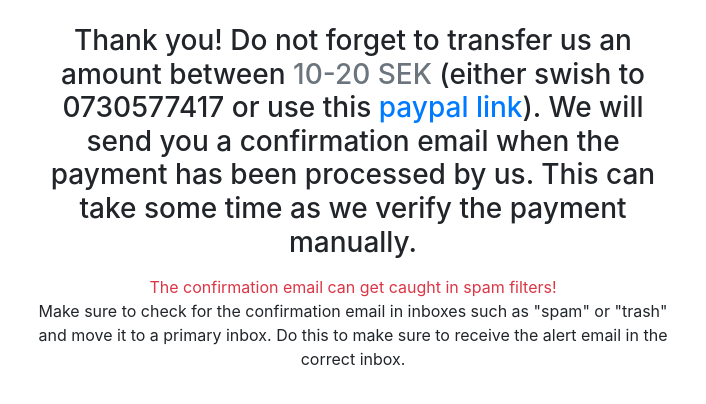
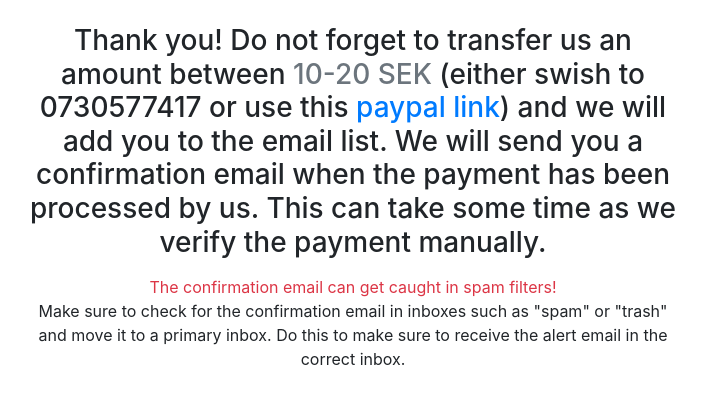
Before and after one commit to worldyn/vaccinalert, a Flask app: template vaccinalert/templates/success.html in a window 1280 px wide. Shown: the top 404 px of the page, without its empty margins (287-993 px from the left). Run offline with Flask 2, Linux system fonts and the light colour scheme; the template is opened without the code that fills it, so the values that code supplies are empty; parts of the project's set-up code (start-up, migrations or seed data) failed here and were passed over; some libraries are stand-ins or nearby versions.

Commit message:
Fixed text

```diff
--- a/vaccinalert/templates/success.html
+++ b/vaccinalert/templates/success.html
@@ -20,7 +20,7 @@
             <div class="text-center col-sm-7">
                 <center>
                 <br />
-                <h3>Thank you! Do not forget to transfer us an amount between <span class="text-secondary">10-20 SEK</span> (either swish to 0730577417 or use this <a href="https://www.paypal.com/paypalme/gustafholmer?locale.x=sv_SE&fbclid=IwAR1PLcrgPMYuxS51xExodu_D-Mpe-kqpYVt4xn4pJJ7IUT_rmZPd7JA8XF0">paypal link</a>). We will send you a confirmation email when the payment has been processed by us. This can take some time as we verify the payment manually.</h3>
+                <h3>Thank you! Do not forget to transfer us an amount between <span class="text-secondary">10-20 SEK</span> (either swish to 0730577417 or use this <a href="https://www.paypal.com/paypalme/gustafholmer?locale.x=sv_SE&fbclid=IwAR1PLcrgPMYuxS51xExodu_D-Mpe-kqpYVt4xn4pJJ7IUT_rmZPd7JA8XF0">paypal link</a>) and we will add you to the email list. We will send you a confirmation email when the payment has been processed by us. This can take some time as we verify the payment manually.</h3>
                     <p class="pt-6"> <div class="text-danger">The confirmation email can get caught in spam filters!</div>Make sure to check for the confirmation email in inboxes such as "spam" or "trash" and move it to
                      a primary inbox. Do this to make sure to receive the alert email in the correct inbox.
                     </p><br>
```
